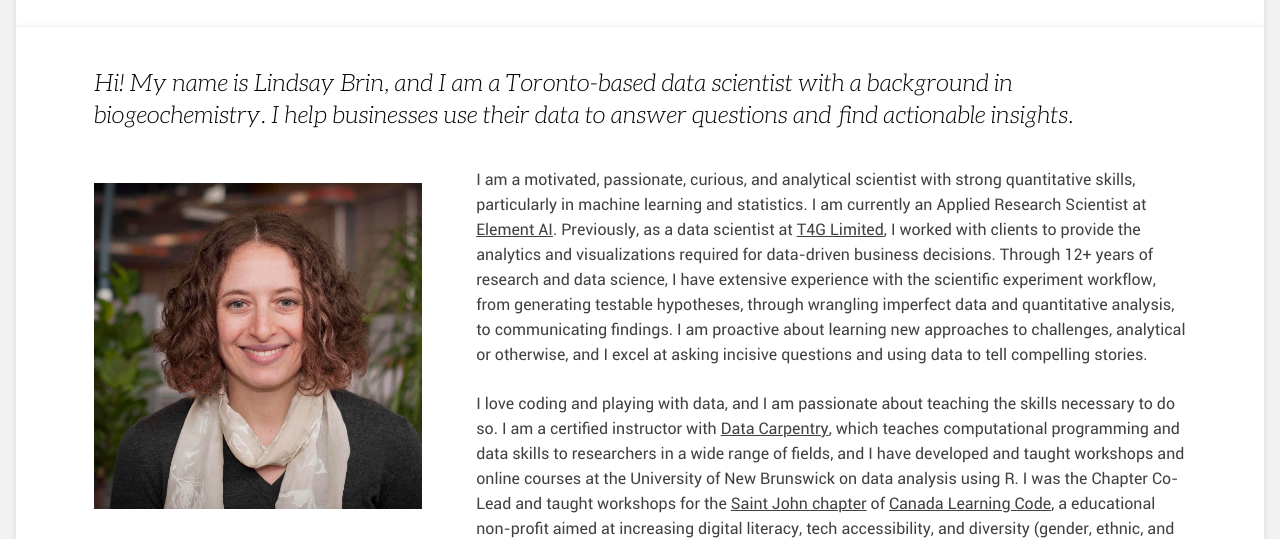
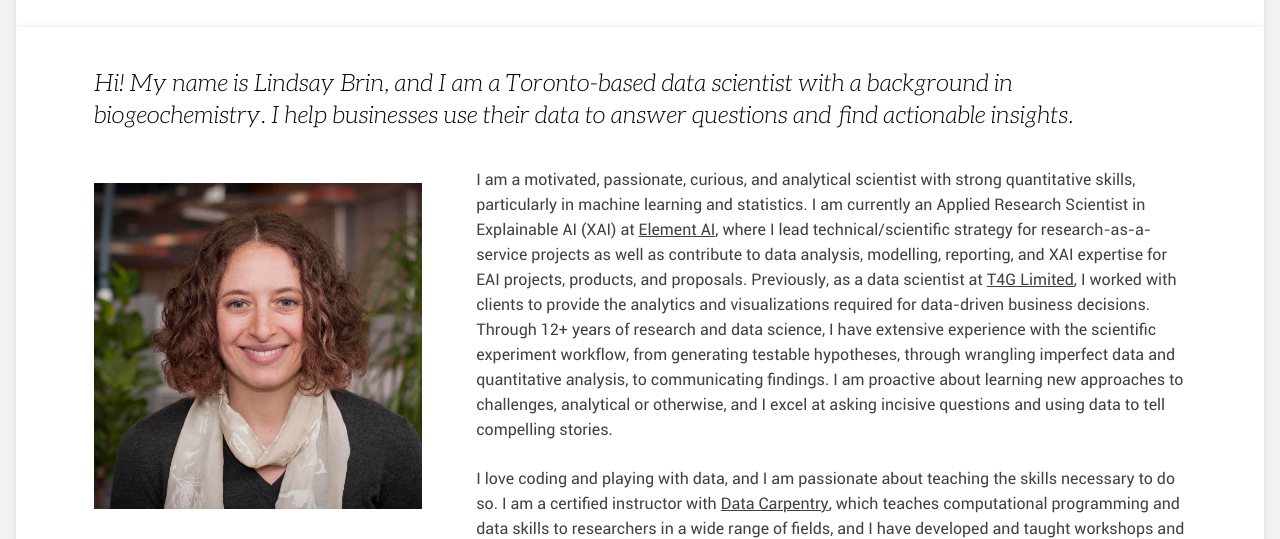
Before and after one commit to lindsaydbrin/lindsaydbrin.com, a plain HTML site: page index.html in a window 1280 px wide. Shown: the part 247-786 px from the top of the page. Drawn offline with Linux system fonts and the light colour scheme; files whose address does not match are found by name.

Commit message:
add EAI info to main

```diff
--- a/index.html
+++ b/index.html
@@ -92,7 +92,7 @@
                                   <img src="img/LindsayBrin_square_500KB.jpg" alt = "mock"/>
                                   <!-- <img src="img/home_pic.jpg" alt="mock"/> -->
     	                       		</div>
-                                   <p>I am a motivated, passionate, curious, and analytical scientist with strong quantitative skills, particularly in machine learning and statistics. I am currently an Applied Research Scientist at <a href = "https://www.elementai.com"><u>Element AI</u></a>. Previously, as a data scientist at <a href = "http://www.t4g.com/work/services/analytics/"><u>T4G Limited</u></a>, I worked with clients to provide the analytics and visualizations required for data-driven business decisions. Through 12+ years of research and data science, I have extensive experience with the scientific experiment workflow, from generating testable hypotheses, through wrangling imperfect data and quantitative analysis, to communicating findings. I am proactive about learning new approaches to challenges, analytical or otherwise, and I excel at asking incisive questions and using data to tell compelling stories. </p>
+                                   <p>I am a motivated, passionate, curious, and analytical scientist with strong quantitative skills, particularly in machine learning and statistics. I am currently an Applied Research Scientist in Explainable AI (XAI) at <a href = "https://www.elementai.com"><u>Element AI</u></a>, where I lead technical/scientific strategy for research-as-a-service projects as well as contribute to data analysis, modelling, reporting, and XAI expertise for EAI projects, products, and proposals. Previously, as a data scientist at <a href = "http://www.t4g.com/work/services/analytics/"><u>T4G Limited</u></a>, I worked with clients to provide the analytics and visualizations required for data-driven business decisions. Through 12+ years of research and data science, I have extensive experience with the scientific experiment workflow, from generating testable hypotheses, through wrangling imperfect data and quantitative analysis, to communicating findings. I am proactive about learning new approaches to challenges, analytical or otherwise, and I excel at asking incisive questions and using data to tell compelling stories. </p>
 
                                    <p>I love coding and playing with data, and I am passionate about teaching the skills necessary to do so. I am a certified instructor with <a href="http://www.datacarpentry.org"><u> Data Carpentry</u></a>, which teaches computational programming and data skills to researchers in a wide range of fields, and I have developed and taught workshops and online courses at the University of New Brunswick on data analysis using R. I was the Chapter Co-Lead and taught workshops for the <a href="https://www.facebook.com/learningcodenb/"><u>Saint John chapter</u></a> of <a href = "https://www.canadalearningcode.ca"><u>Canada Learning Code</u></a>, a educational non-profit aimed at increasing digital literacy, tech accessibility, and diversity (gender, ethnic, and otherwise) in tech. My love for teaching has also been channelled through various <a href = "articles.html">online articles</a>. </p>
 
```
